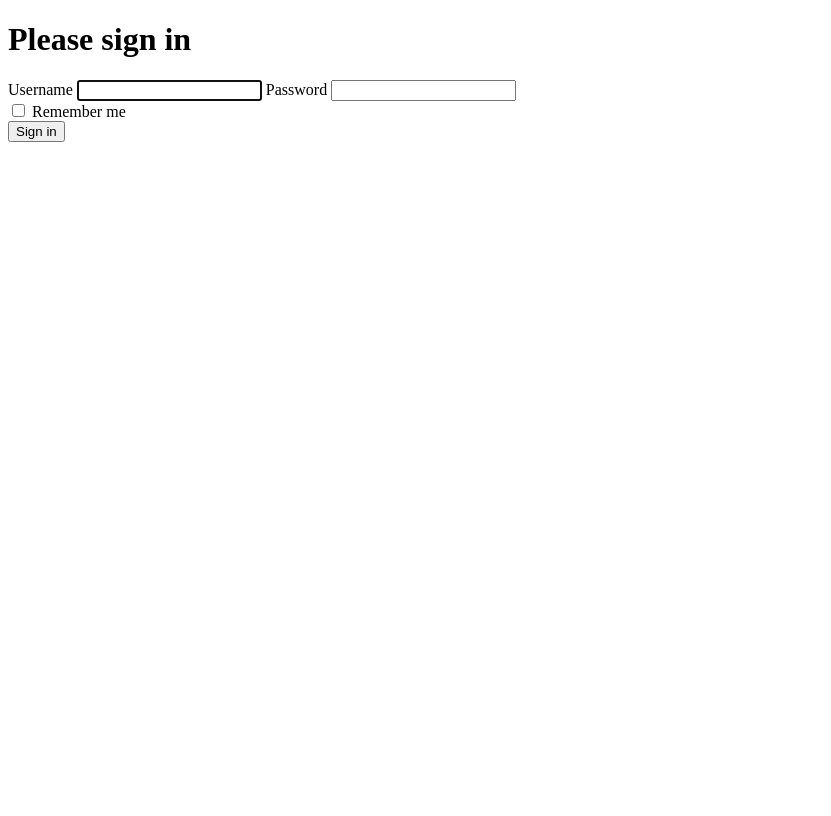
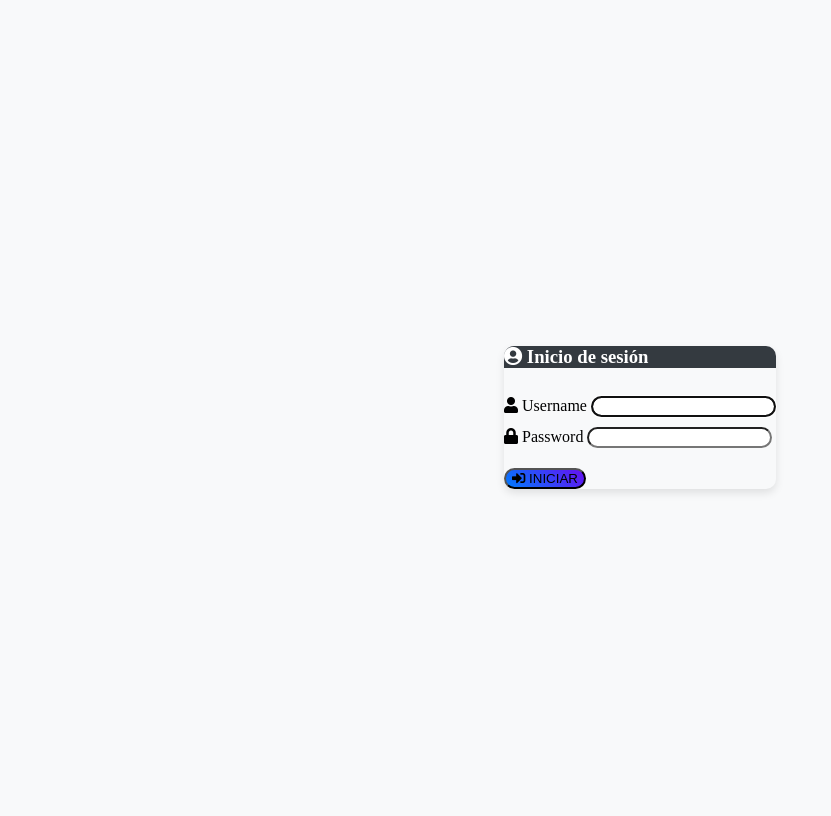
Before and after one commit to Irenemoralees/TiendaOnline, a Symfony app: template templates/security/login.html.twig in a window 1280 px wide. Shown: the whole page, without its empty margins (0-831 px from the left). Before the commit the page ends 142 px from the top, so only its background shows below. Run offline with Twig, Linux system fonts and the light colour scheme; the template is opened without the code that fills it, so the values that code supplies are empty; some libraries are stand-ins or nearby versions.

Commit message:
login completado en iniciar sesion

```diff
--- a/templates/articles/articleBase.html.twig
+++ b/templates/articles/articleBase.html.twig
@@ -15,7 +15,7 @@
                 </button>
                 <div class="collapse navbar-collapse" id="navbarNavAltMarkup">
                     <div class="navbar-nav">
-                        <a class="nav-link active" href="#">Inicio <span class="sr-only">(current)</span></a>
+                        <a class="nav-link active" href=" {{ path ('app_login') }}">Iniciar Sesión<span class="sr-only">(current)</span></a>
                         <a class="nav-link" href="{{ path ('listArticle') }}">Lista de productos </a>
 
                         {% if is_granted ('ROLE_ADMIN') %}
--- a/templates/security/login.html.twig
+++ b/templates/security/login.html.twig
@@ -2,36 +2,74 @@
 
 {% block title %}Log in!{% endblock %}
 
+{% block stylesheets %}
+    {{ parent() }}
+    <link rel="stylesheet" href="https://cdnjs.cloudflare.com/ajax/libs/font-awesome/5.15.3/css/all.min.css">
+    <style>
+        body {
+            display: flex;
+            align-items: center;
+            justify-content: center;
+            min-height: 100vh;
+            background-color: #f8f9fa;
+        }
+        .card {
+            border-radius: 10px;
+            box-shadow: 0 4px 8px rgba(0, 0, 0, 0.1);
+            max-width: 400px;
+            width: 100%;
+        }
+        .card-header {
+            background-color: #343a40;
+            color: white;
+            border-radius: 10px 10px 0 0;
+        }
+        .form-control {
+            border-radius: 50px;
+            margin-top: 10px;
+        }
+        .btn-primary {
+            border-radius: 50px;
+            background: linear-gradient(45deg, #007bff, #6610f2);
+            margin-top: 20px;
+        }
+    </style>
+{% endblock %}
+
 {% block body %}
+<div class="container">
+    <div class="card">
+        <div class="card-header text-center">
+            <h3><i class="fas fa-user-circle"></i> Inicio de sesión</h3>
+        </div>
+        <div class="card-body">
             <form method="post">
                 {% if error %}
                     <div class="alert alert-danger">{{ error.messageKey|trans(error.messageData, 'security') }}</div>
                 {% endif %}
 
                 {% if app.user %}
-        <div class="mb-3">
-            You are logged in as {{ app.user.userIdentifier }}, <a href="{{ path('app_logout') }}">Logout</a>
+                    <div class="alert alert-info">
+                        Has iniciado sesión como {{ app.user.userIdentifier }},
+                        <a href="{{ path('app_logout') }}" class="alert-link">Cerrar sesión</a>
                     </div>
                 {% endif %}
 
-    <h1 class="h3 mb-3 font-weight-normal">Please sign in</h1>
-    <label for="inputUsername">Username</label>
+                <div class="form-group">
+                    <label for="inputUsername"><i class="fas fa-user"></i> Username</label>
                     <input type="text" value="{{ last_username }}" name="username" id="inputUsername" class="form-control" autocomplete="username" required autofocus>
-    <label for="inputPassword">Password</label>
+                </div>
+                <div class="form-group">
+                    <label for="inputPassword"><i class="fas fa-lock"></i> Password</label>
                     <input type="password" name="password" id="inputPassword" class="form-control" autocomplete="current-password" required>
+                </div>
+                <input type="hidden" name="_csrf_token" value="{{ csrf_token('authenticate') }}">
 
-    <input type="hidden" name="_csrf_token"
-           value="{{ csrf_token('authenticate') }}"
-    >
-
-    <div class="checkbox mb-3">
-        <label>
-            <input type="checkbox" name="_remember_me"> Remember me
-        </label>
-    </div>
-
-    <button class="btn btn-lg btn-primary" type="submit">
-        Sign in
+                <button class="btn btn-lg btn-primary btn-block" type="submit">
+                    <i class="fas fa-sign-in-alt"></i> INICIAR
                 </button>
             </form>
+        </div>
+    </div>
+</div>
 {% endblock %}
```
Lines whose indentation alone changed are shown as unchanged.
